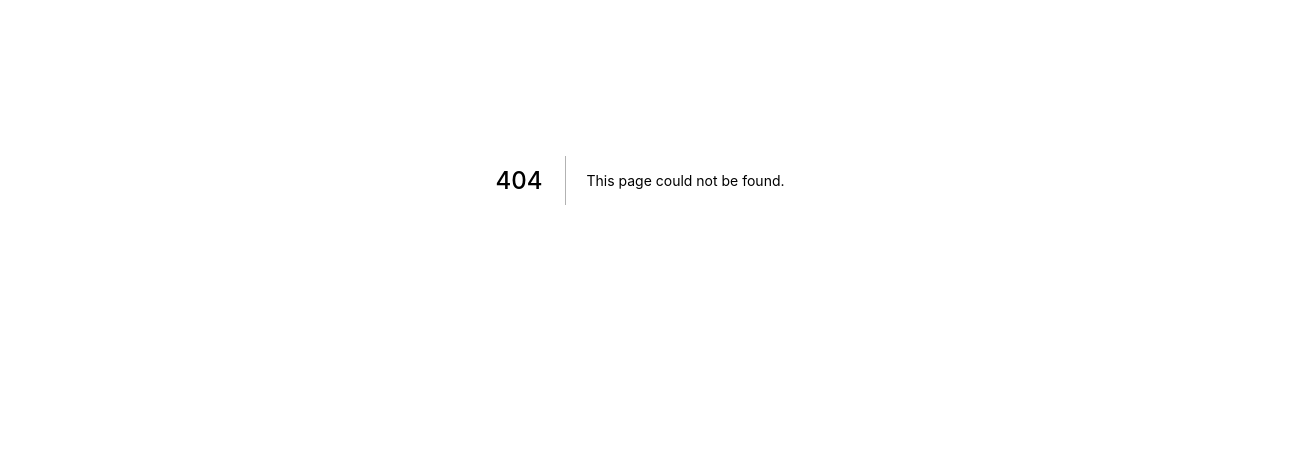
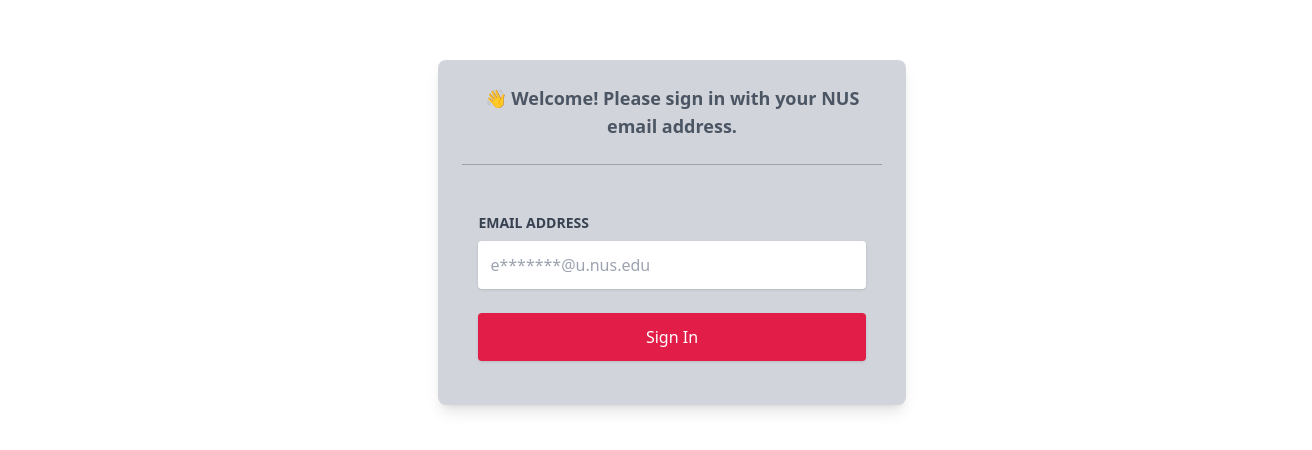
Before and after one commit to mazchew/find-my-item, a Next.js app: page /signin in a window 1280 px wide. Before the commit this address had no page. Shown: the part 220-670 px from the top of the page, 1312 px wide, since content can reach past the window. Built offline with nearby package versions, Linux system fonts and the light colour scheme.

Commit message:
sign-in page and email verification page

```diff
--- /dev/null
+++ b/pages/signin.js
@@ -0,0 +1,84 @@
+import React, { useState, useEffect } from 'react';
+import Link from 'next/Link';
+import * as Yup from 'yup';
+// import { signIn } from "next-auth/react";
+import { toast } from 'react-hot-toast';
+import { Formik, Form } from 'formik';
+import { Dialog } from '@headlessui/react';
+
+
+const SignInSchema = Yup.object().shape({
+    email: Yup.string()
+      .trim()
+      .email('Invalid email')
+      .required('This field is required'),
+});
+
+const Signin = () => {
+    const [email, setEmail] = useState("");
+
+    // const sendLoginVerification = (e) => {
+    //     e.preventDefault();
+    //     signIn("email", { callbackUrl: "/", email});
+    // };
+
+    return (
+        <div className="min-h-screen items-center justify-center py-6 px-4 sm:px-6 lg:px-8">
+            <div className="mt-10">
+                <Formik
+                initialValues={{ email: '' }}
+                validationSchema={SignInSchema}
+                validateOnBlur={false}
+                // onSubmit={}
+                >
+                    <Form className="mt-4">
+                        <div class="absolute w-full h-full">
+                            <div class="container mx-auto px-4 h-full">
+                                <div class="flex content-center items-center justify-center h-full">
+                                    <div class="w-full lg:w-2/5 px-4">
+                                        <div className="relative flex flex-col min-w-0 break-words w-full mb-6 shadow-lg rounded-lg bg-gray-300 border-0">
+                                            <div className="rounded-t mb-0 px-6 py-6">
+                                                <div className="text-center mb-3">
+                                                    <h2 className="text-gray-600 text-lg font-bold">
+                                                        👋 Welcome! Please sign in with your NUS email address.
+                                                    </h2>
+                                                </div>
+                                                <hr className="mt-6 border-b-1 border-gray-400" />
+                                            </div>
+                                            <div className="mt-6 border-b-1 border-gray-400 flex-auto px-4 lg:px-10 py-10 pt-0">
+                                                <form>
+                                                    <div className="relative w-full mb-3">
+                                                        <label className="block uppercase text-gray-700 text-sm font-bold mb-2">
+                                                            Email Address
+                                                        </label>
+                                                        <input
+                                                            name="email"
+                                                            type="email"
+                                                            className="border-0 px-3 py-3 placeholder-gray-400 text-gray-700 bg-white rounded text-med shadow focus:outline-none focus:ring w-full"
+                                                            placeholder="e*******@u.nus.edu"
+                                                            styles="transition: all 0.15s ease 0s;"
+                                                        />
+                                                    </div>
+                                                    <div class="text-center mt-6">
+                                                        <button
+                                                            className="bg-rose-600 text-white text-med px-6 py-3 rounded shadow hover:bg-rose-500 outline-none focus:outline-none mr-1 mb-1 w-full"
+                                                            type="submit"
+                                                            styles="transition: all 0.15s ease 0s;">
+                                                            Sign In
+                                                        </button>
+                                                    </div>
+                                                </form>
+                                            </div>
+                                        </div>
+                                    </div>
+                                </div>
+                            </div>
+                        </div>
+                    </Form>
+                </Formik>
+            </div>
+        </div>
+    )
+}
+
+export default Signin;
--- /dev/null
+++ b/pages/verifyemail.js
@@ -0,0 +1,38 @@
+import React from 'react';
+import { MailOpenIcon } from '@heroicons/react/solid';
+
+
+const VerifyEmail = () => {
+    return (
+        <section className="absolute w-full h-full">
+          <div className="container mx-auto px-4 h-full">
+            <div className="flex content-center items-center justify-center h-full">
+                <div className="w-full lg:w-2/5 px-4">
+                    <div className="relative flex flex-col min-w-0 break-words w-full mb-6 shadow-lg rounded-lg bg-gray-300 border-0">
+                        <div className="flex items-center justify-center h-full p-8">
+                            <div className="overflow-hidden transition-all transform">
+                                <h3 className="text-center text-lg font-medium leading-6">
+                                    <div className="flex flex-col justify-center items-center space-y-4">
+                                        <MailOpenIcon className="w-12 h-12 shrink-0 text-rose-500" />
+                                    </div>
+                                    <p className="text-2xl font-semibold mt-2">Confirm your email</p>
+                                </h3>
+
+                                <p className="text-lg text-center mt-4">
+                                    We've emailed a magic link to you.
+                                    <br />
+                                    Check your inbox and click the link in the email to sign in.
+                                    <br />
+                                    You may close this window.
+                                </p>
+                            </div>
+                        </div>
+                    </div>
+                </div>
+            </div>
+          </div>
+        </section>
+    )
+}
+
+export default VerifyEmail;
```
